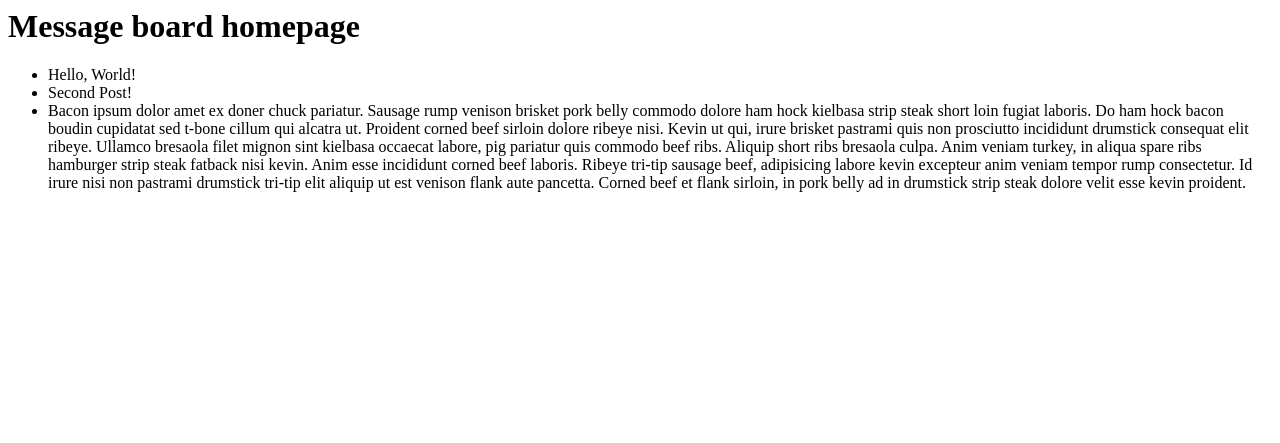
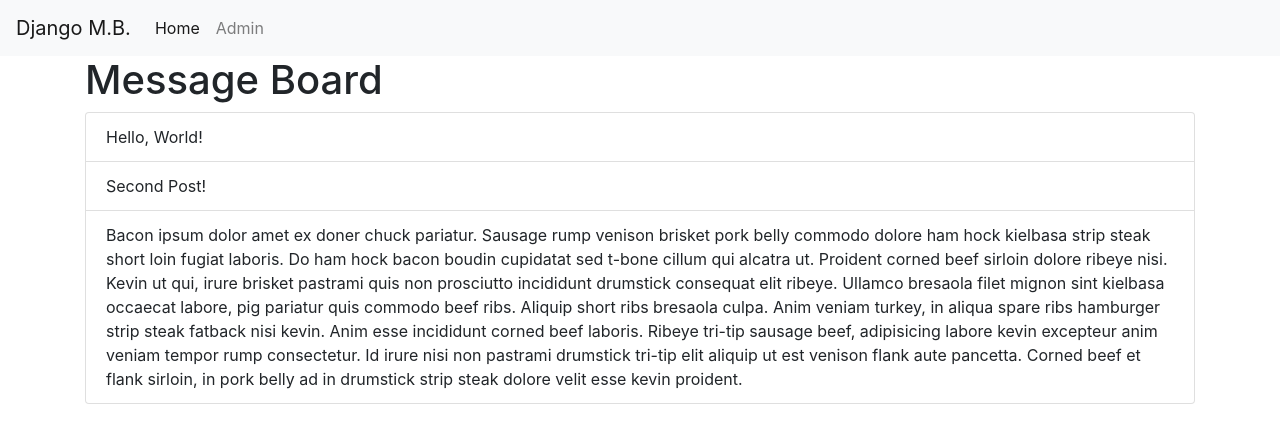
Before and after one commit to colincron/django_message_board, a Django app: template templates/home.html in a window 1280 px wide. Shown: the top 443 px of the page. Run offline with Django 3.2, Linux system fonts and the light colour scheme; the template is opened without the code that fills it: values that come from a table or form of the project are taken from there, others are empty; data comes from the database, SQL or seed files in the repository; both versions use the stored data as it was after the commit; some libraries are stand-ins or nearby versions.

Commit message:
added CSS

```diff
--- a/config/settings.py
+++ b/config/settings.py
@@ -37,6 +37,7 @@ INSTALLED_APPS = [
     'django.contrib.sessions',
     'django.contrib.messages',
     'django.contrib.staticfiles',
+    'bootstrap4',
     'posts',
 ]
 
--- a/requirements.txt
+++ b/requirements.txt
@@ -1,5 +1,9 @@
 asgiref==3.2.10
+beautifulsoup4==4.9.3
+bootstrap4==0.1.0
 Django==3.1.2
+django-bootstrap4==2.3.1
 gunicorn==20.0.4
 pytz==2020.1
+soupsieve==2.0.1
 sqlparse==0.4.1
--- /dev/null
+++ b/templates/base.html
@@ -0,0 +1,42 @@
+{% block head %}
+<link rel="stylesheet" href="https://stackpath.bootstrapcdn.com/bootstrap/4.1.3/css/bootstrap.min.css" integrity="sha384-MCw98/SFnGE8fJT3GXwEOngsV7Zt27NXFoaoApmYm81iuXoPkFOJwJ8ERdknLPMO" crossorigin="anonymous">
+<script src="https://stackpath.bootstrapcdn.com/bootstrap/4.1.3/js/bootstrap.min.js" integrity="sha384-ChfqqxuZUCnJSK3+MXmPNIyE6ZbWh2IMqE241rYiqJxyMiZ6OW/JmZQ5stwEULTy" crossorigin="anonymous"></script>
+{% endblock %}
+
+{% block navbar %}
+
+<nav class="navbar navbar-expand-lg navbar-light bg-light">
+    <a class="navbar-brand" href="#">Django M.B.</a>
+    <button class="navbar-toggler" type="button" data-toggle="collapse" data-target="#navbarNavDropdown" aria-controls="navbarNavDropdown" aria-expanded="false" aria-label="Toggle navigation">
+      <span class="navbar-toggler-icon"></span>
+    </button>
+    <div class="collapse navbar-collapse" id="navbarNavDropdown">
+      <ul class="navbar-nav">
+        <li class="nav-item active">
+          <a class="nav-link" href="#">Home <span class="sr-only">(current)</span></a>
+        </li>
+         <li class="nav-item">
+          <a class="nav-link" href="/admin">Admin</a>
+        </li>
+        <!--<li class="nav-item">
+          <a class="nav-link" href="#">Pricing</a>
+        </li>
+        <li class="nav-item dropdown">
+          <a class="nav-link dropdown-toggle" href="#" id="navbarDropdownMenuLink" data-toggle="dropdown" aria-haspopup="true" aria-expanded="false">
+            Dropdown link
+          </a>
+          <div class="dropdown-menu" aria-labelledby="navbarDropdownMenuLink">
+            <a class="dropdown-item" href="#">Action</a>
+            <a class="dropdown-item" href="#">Another action</a>
+            <a class="dropdown-item" href="#">Something else here</a>
+          </div>
+        </li> -->
+      </ul>
+    </div>
+  </nav>
+
+{% endblock %}
+
+{% block content %}
+
+{% endblock %}
--- a/templates/home.html
+++ b/templates/home.html
@@ -1,7 +1,13 @@
 <!--templates/home.html -->
-<h1>Message board homepage</h1>
-<ul>
+{% extends 'base.html' %}
+
+{% block content %}
+<div class="container">
+<h1>Message Board</h1>
+<ul class="list-group">
     {% for post in all_posts_list %}
-    <li>{{ post.text }}</li>
+    <li class="list-group-item">{{ post.text }}</li>
     {% endfor %}
 </ul>
+</div>
+{% endblock %}
```
Also changed, not shown: db.sqlite3.
